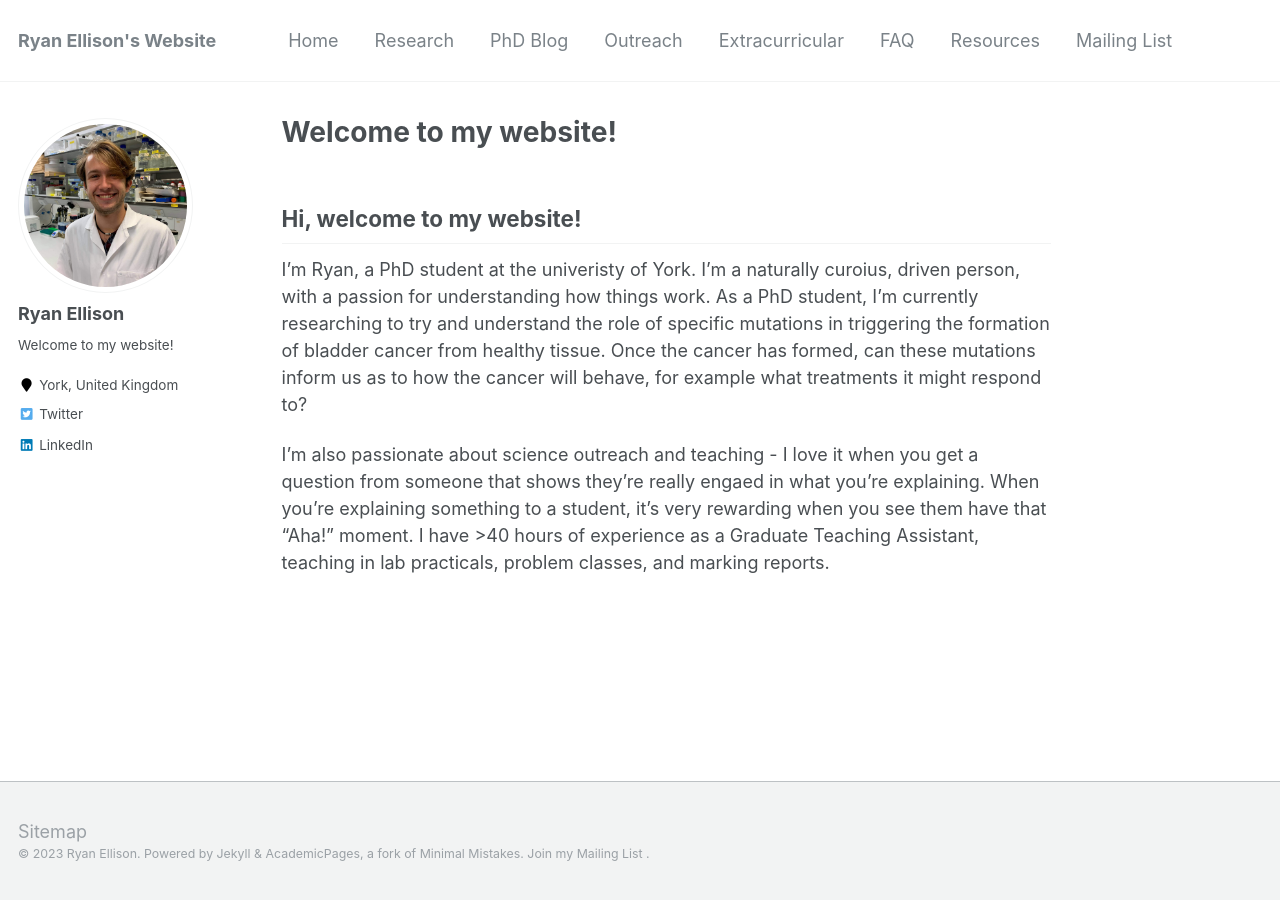
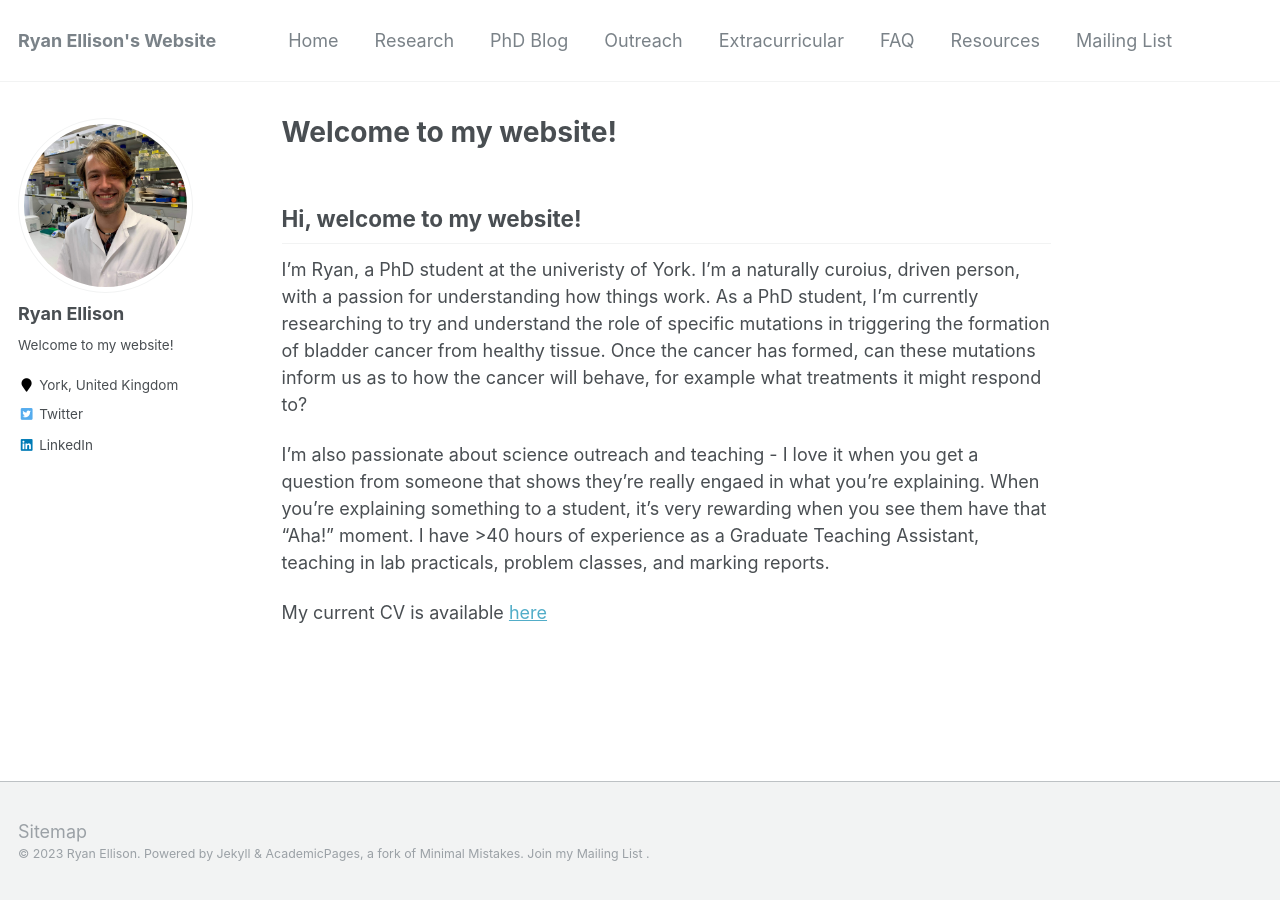
Before and after one commit to RyanJ-Ellison/ryanj-ellison.github.io, a Jekyll site: the page built from _pages/Home.md, in a window 1280 px wide. Built offline with Jekyll 4.4.1, drawn with Linux system fonts in a browser that asks for light colours.

Commit message:
adding CV to website

```diff
--- a/_pages/Home.md
+++ b/_pages/Home.md
@@ -12,3 +12,5 @@ redirect_from:
 I’m Ryan, a PhD student at the univeristy of York. I’m a naturally curoius, driven person, with a passion for understanding how things work. As a PhD student, I’m currently researching to try and understand the role of specific mutations in triggering the formation of bladder cancer from healthy tissue. Once the cancer has formed, can these mutations inform us as to how the cancer will behave, for example what treatments it might respond to?
 
 I’m also passionate about science outreach and teaching - I love it when you get a question from someone that shows they’re really engaed in what you’re explaining. When you’re explaining something to a student, it’s very rewarding when you see them have that “Aha!” moment. I have >40 hours of experience as a Graduate Teaching Assistant, teaching in lab practicals, problem classes, and marking reports.
+
+My current CV is available [here](/files/RyanEllisonCV_June2023_Final_For_Website.docx)
```
Also changed, not shown: 1 other file.
